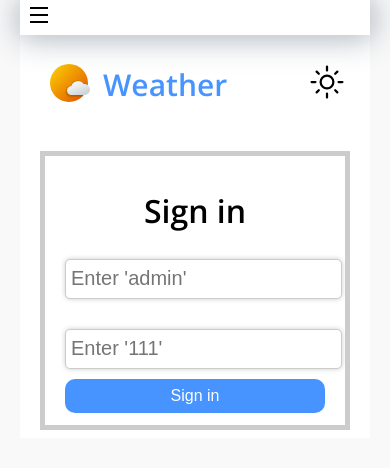
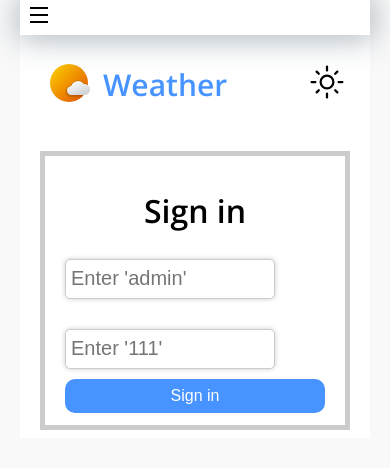
Before and after one commit to vasiliy19-12-1997/Weather, a React (Create React App) app: page /login in a window 390 px wide. Shown: the top 468 px of the page. Built offline with nearby package versions, Linux system fonts and the light colour scheme.

Commit message:
fix input adapive

```diff
--- a/src/Components/UI/MyButton/myButton.scss
+++ b/src/Components/UI/MyButton/myButton.scss
@@ -3,6 +3,7 @@
 .MyButton {
   display: grid;
   grid-template-columns: auto;
+
   &B {
     @extend %button-template;
   }
--- a/src/Components/UI/MyInput/myInput.scss
+++ b/src/Components/UI/MyInput/myInput.scss
@@ -3,6 +3,9 @@
   grid-template-rows: 50px;
   align-items: center;
   margin: 20px 0px 5px 0px;
+  @media (max-width: 570px) {
+    grid-template-columns: 210px;
+  }
   &I {
     height: 40px;
     padding: 5px;
```
